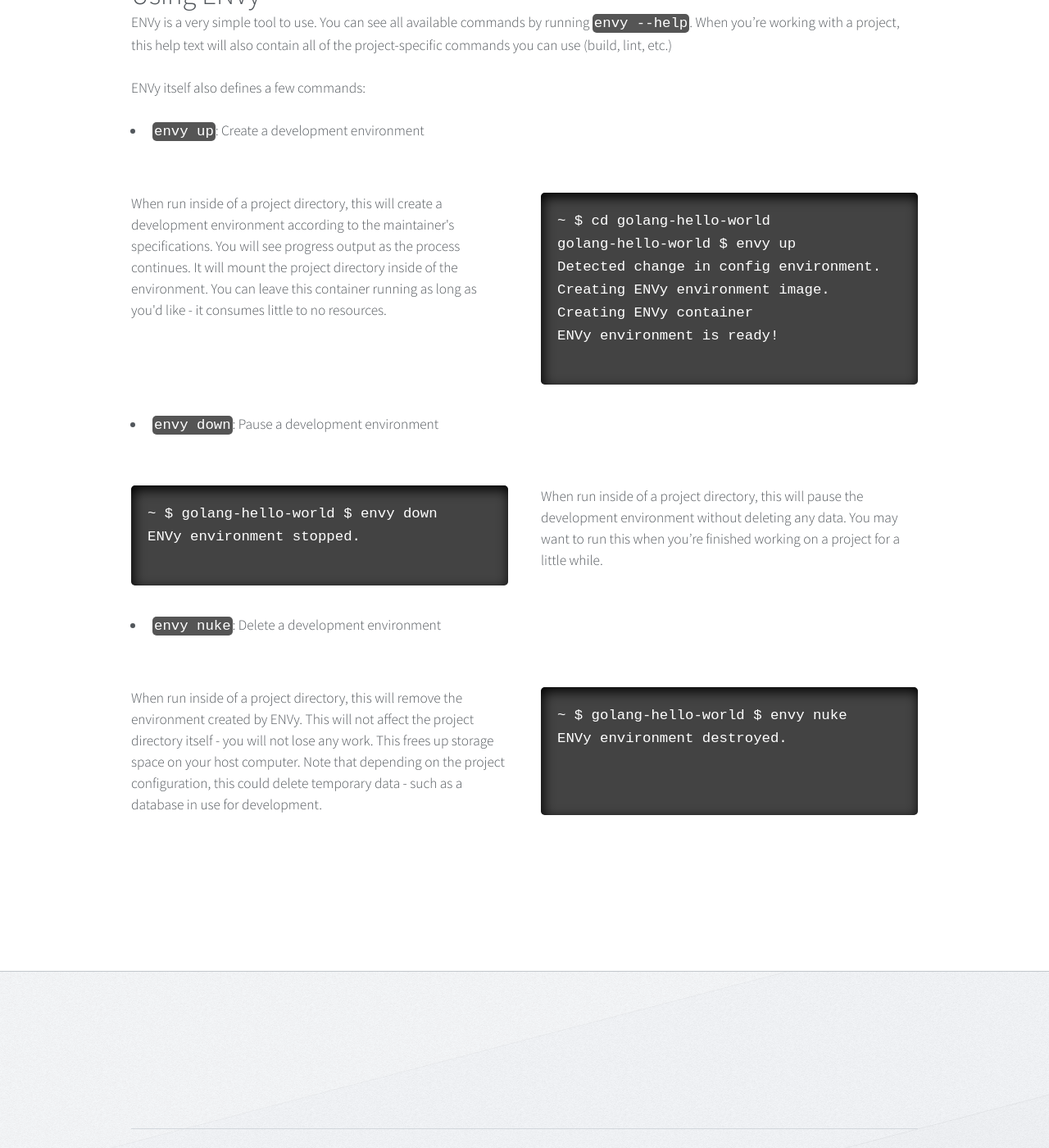
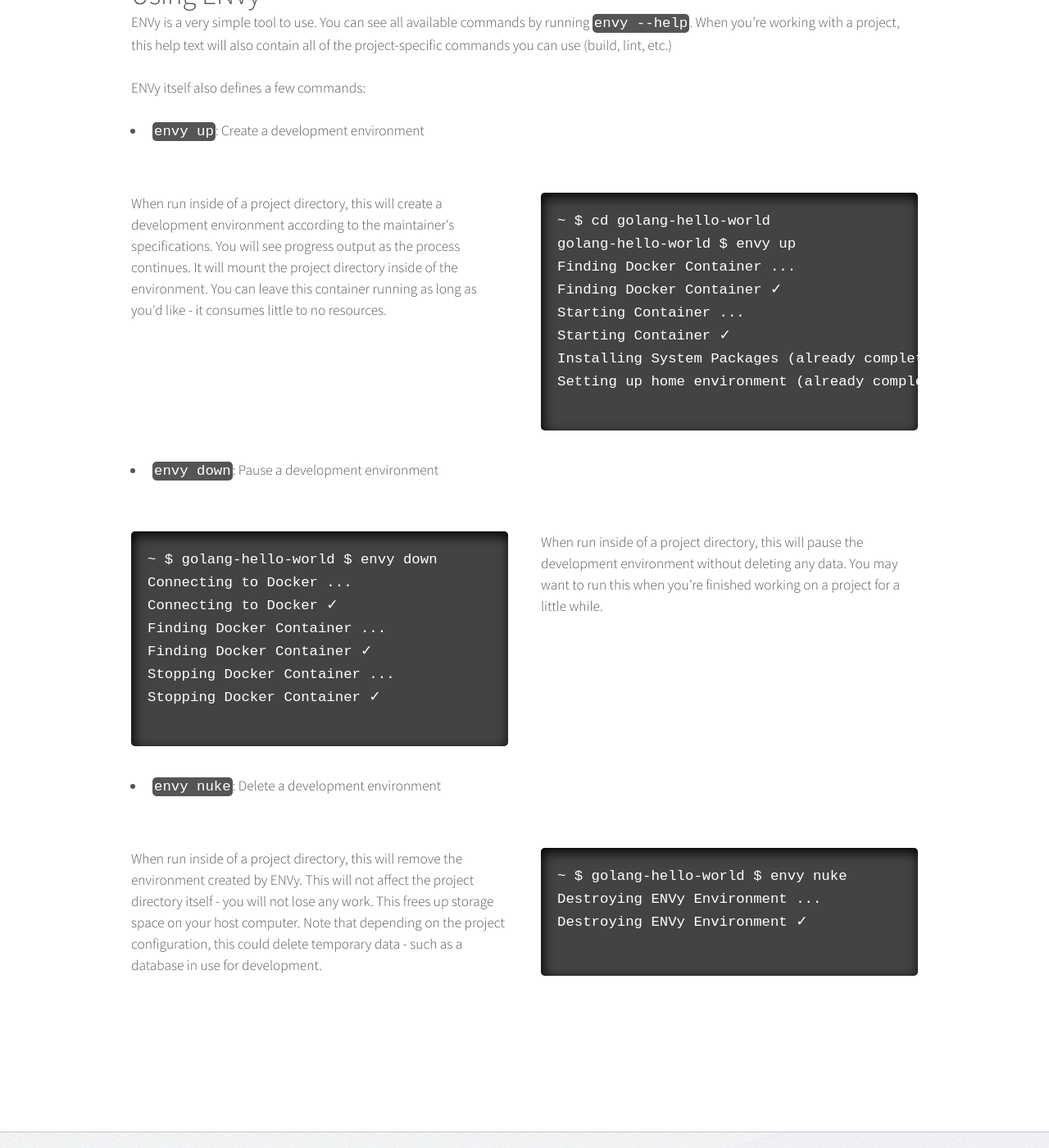
Before and after one commit to envy-project/envy-project.github.io, a Jekyll site: the page built from getting-started.md, in a window 1280 px wide and 1400 px high, scrolled down 912 px. Shown: the whole window at 82% size. Built offline with Jekyll 4.4.1, drawn with Linux system fonts in a browser that asks for light colours.

Commit message:
updating docs for 1.1.0

```diff
--- a/getting-started.md
+++ b/getting-started.md
@@ -43,10 +43,12 @@ When run inside of a project directory, this will create a development environme
 <div class="highlighter-rouge big-wrapper"><div class="highlight big-child"><pre class="highlight">
 <code>~ $ cd golang-hello-world
 golang-hello-world $ envy up
-Detected change in config environment.
-Creating ENVy environment image.
-Creating ENVy container
-ENVy environment is ready!
+Finding Docker Container ...
+Finding Docker Container ✓
+Starting Container ...
+Starting Container ✓
+Installing System Packages (already complete) ⤳
+Setting up home environment (already complete) ⤳
 </code>
 </pre></div></div>
 </section>
@@ -64,7 +66,12 @@ ENVy environment is ready!
 <section class="col-6 col-12-narrower">
 <div class="highlighter-rouge big-wrapper"><div class="highlight big-child"><pre class="highlight">
 <code>~ $ golang-hello-world $ envy down
-ENVy environment stopped.
+Connecting to Docker ...
+Connecting to Docker ✓
+Finding Docker Container ...
+Finding Docker Container ✓
+Stopping Docker Container ...
+Stopping Docker Container ✓
 </code>
 </pre></div></div>
 </section>
@@ -93,7 +100,8 @@ When run inside of a project directory, this will remove the environment created
 <section class="col-6 col-12-narrower">
 <div class="highlighter-rouge big-wrapper"><div class="highlight big-child"><pre class="highlight">
 <code>~ $ golang-hello-world $ envy nuke
-ENVy environment destroyed.
+Destroying ENVy Environment ...
+Destroying ENVy Environment ✓
 </code>
 </pre></div></div>
 </section>
```
Also changed, not shown: envyfile-reference.md (+5 -4 lines), maintainer-guide.md (+2 -0 lines).
